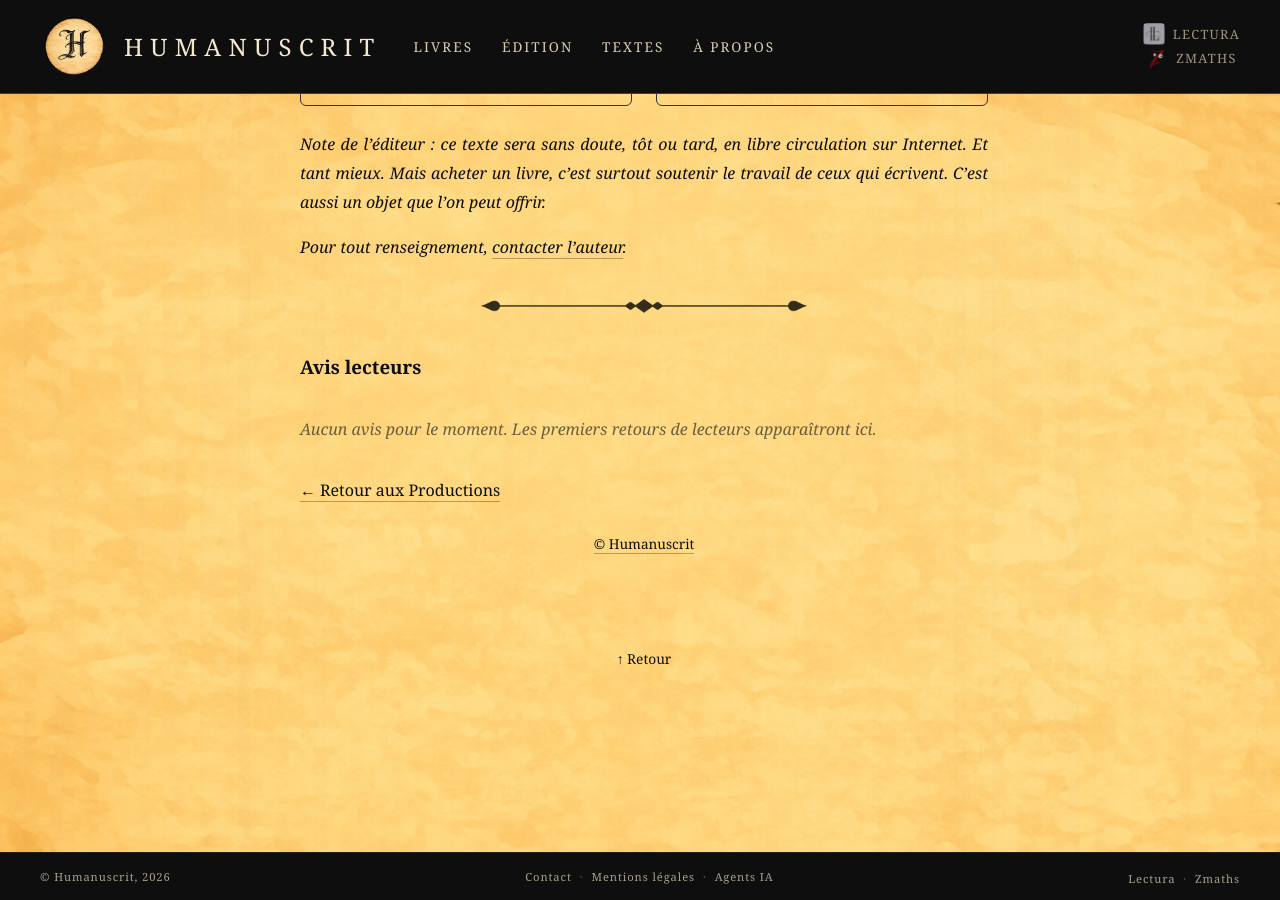
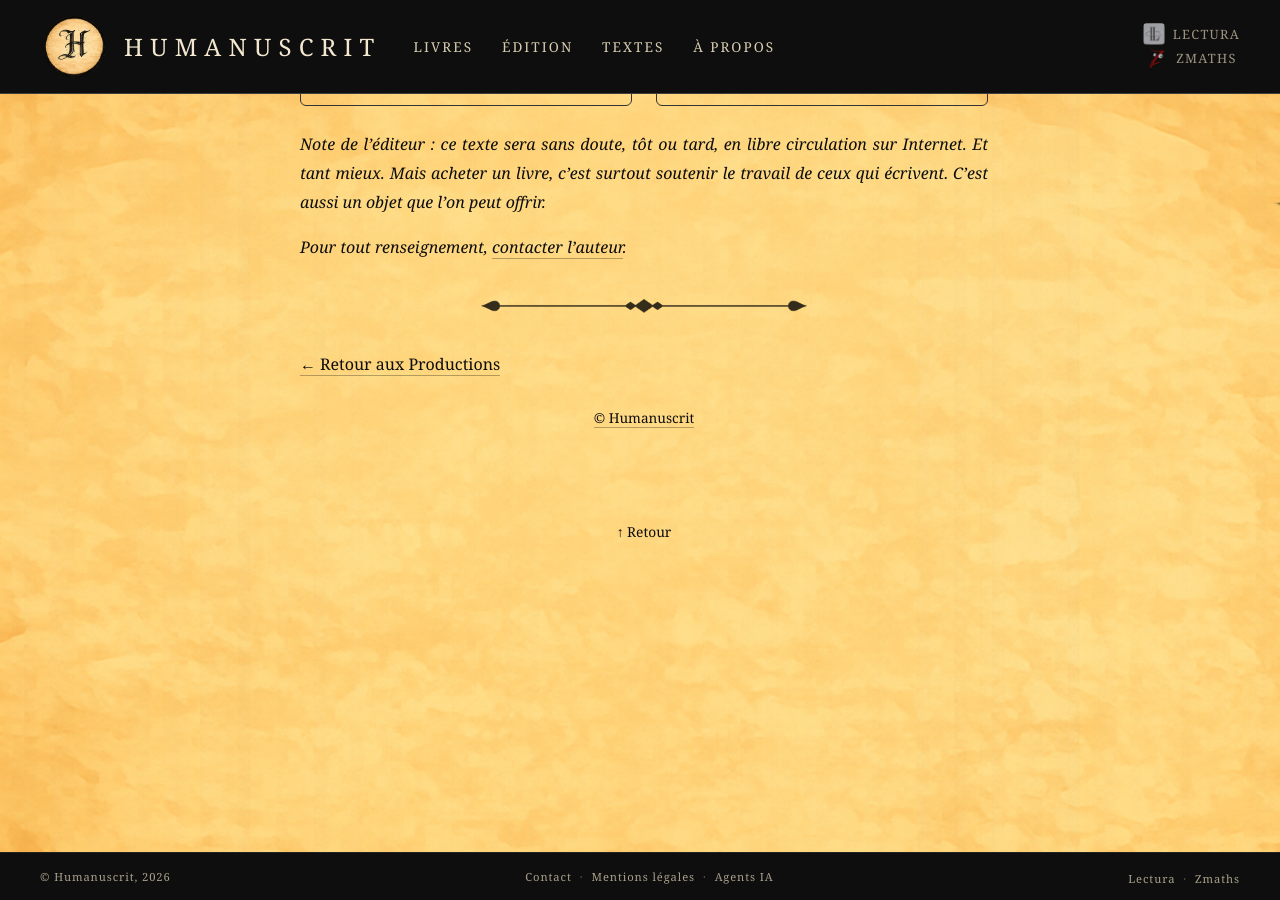
Before and after one commit to maxcarriere/humanuscrit, a Jekyll site: the page built from productions/system-down.md, in a window 1280 px wide and 900 px high, scrolled down 2523 px. Built offline with Jekyll 4.4.1, drawn with Linux system fonts in a browser that asks for light colours.

Commit message:
Page du roman : bloc Avis lecteurs retiré
Co-Authored-By: Claude Fable 5.1 <noreply@anthropic.com>

```diff
--- a/productions/system-down.md
+++ b/productions/system-down.md
@@ -121,8 +121,4 @@ Livraison&nbsp;: Imm&eacute;diate
 
 ---
 
-### Avis lecteurs
-
-{% include avis.html %}
-
 [← Retour aux Productions]({{ '/productions/' | relative_url }})
```
